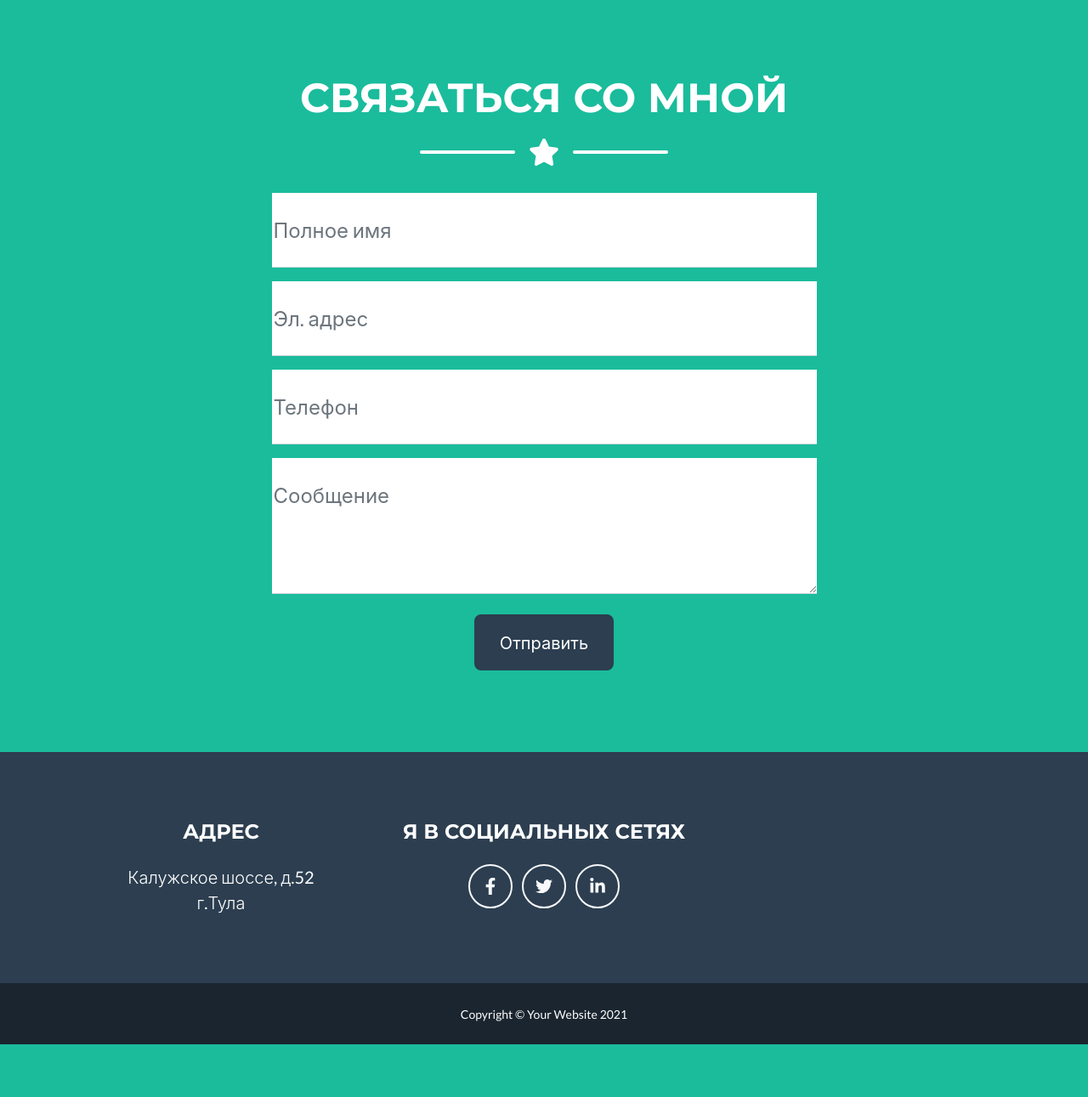
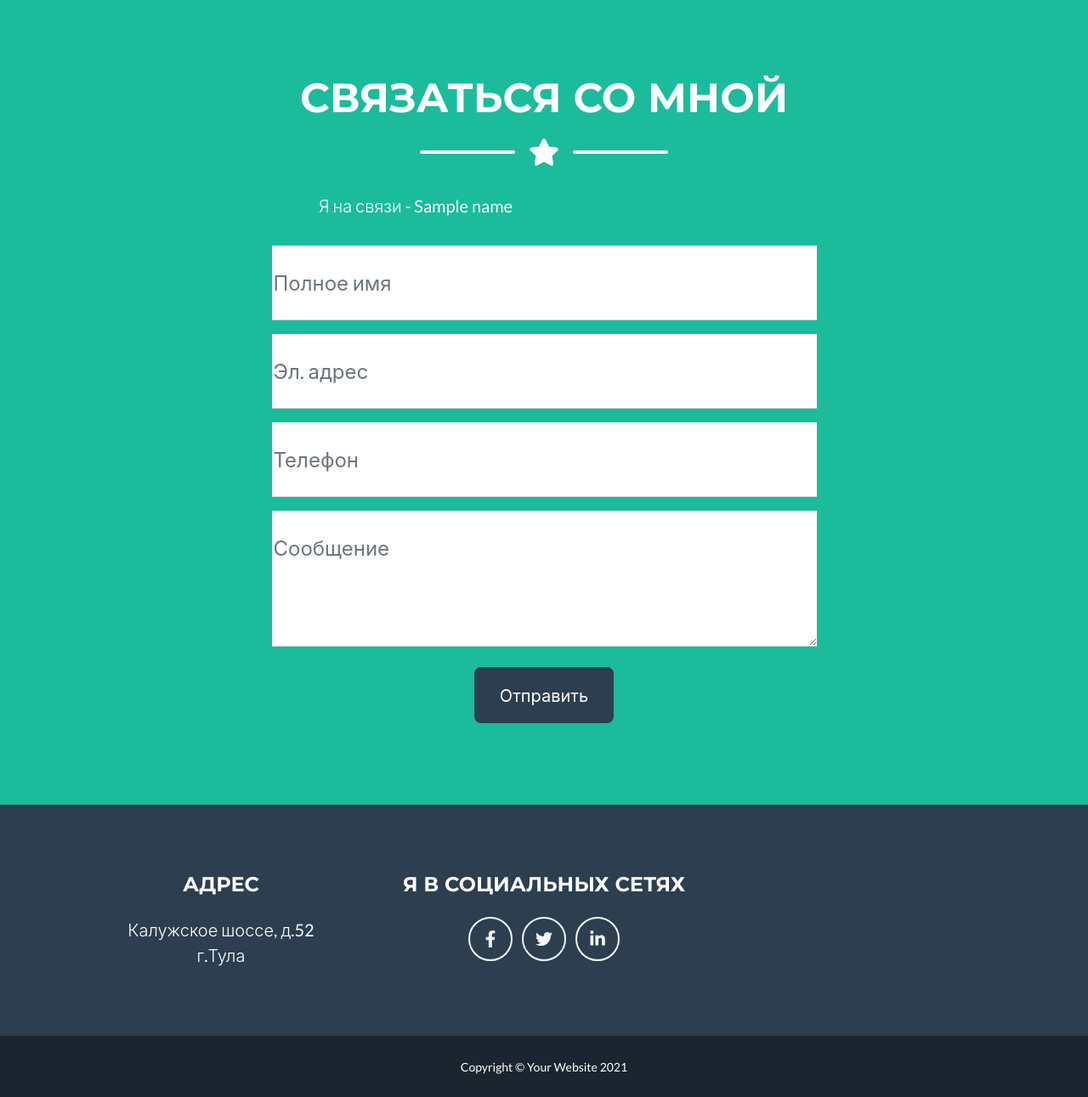
Before and after one commit to SergeiVorobev/EugeniVorobevPortfolio, a Django app: template templates/website/index.html in a window 1280 px wide. Shown: the part 4096-5387 px from the top of the page at 85% size. Before the commit the page ends 5325 px from the top, so only its background shows below. Run offline with Django 3.2, Linux system fonts and the light colour scheme; data comes from the database, SQL or seed files in the repository; both versions use the stored data as it was before the commit; tables that the repository leaves empty hold one stand-in row (values such as "Sample post"); the template is opened without the code that fills it: values that come from a table or form of the project are taken from there, most other values are stand-ins (such as "Sample title", 1, 10 or a date in 2020); some libraries are stand-ins or nearby versions.

Commit message:
15Aug21 Second

```diff
--- a/portfolio/admin.py
+++ b/portfolio/admin.py
@@ -4,4 +4,4 @@ from portfolio import models
 # Register your models here.
 admin.site.register(models.MyApp)
 admin.site.register(models.Certificate)
-admin.site.register(models.Contact)
+# admin.site.register(models.Contact)
--- a/portfolio/models.py
+++ b/portfolio/models.py
@@ -30,11 +30,11 @@ class Certificate(models.Model):
         verbose_name_plural = 'certificates'
         ordering = ['name2']
 
-class Contact(models.Model):
-    name = models.CharField(max_length=200)
-    email = models.EmailField()
-    phone = models.CharField(max_length=50)
-    message = models.TextField()
-
-    def __str__(self):
-        return self.name
+# class Contact(models.Model):
+#     name = models.CharField(max_length=200)
+#     email = models.EmailField()
+#     phone = models.CharField(max_length=50)
+#     message = models.TextField()
+#
+#     def __str__(self):
+#         return self.name
--- a/templates/website/index.html
+++ b/templates/website/index.html
@@ -176,30 +176,36 @@
 {#                        <div class="message">#}
 {#                            <p>До связи, {{ name }}</p>#}
 {#                        </div>#}
+                        <div class="row">
+                            <div class="col-lg-11 ms-auto"><p class="lead">Я на связи - {{ name }}
+{#                                <br> {{ message2 }}#}
+                        </div>
+                        <p></p>
+
                         <form class="" method="post" action="{% url 'base_page' %}">
                             {% csrf_token %}
                             <!-- Name input-->
                             <div class="form-floating mb-3">
-                                <input class="form-control" id="name" type="text" placeholder="Enter your name..." data-sb-validations="required" />
+                                <input class="form-control" name="name" type="text" placeholder="Enter your name..." required />
                                 <label for="name">Полное имя</label>
                                 <div class="invalid-feedback" data-sb-feedback="name:required">Имя необходимо.</div>
                             </div>
                             <!-- Email address input-->
                             <div class="form-floating mb-3">
-                                <input class="form-control" id="email" type="email" placeholder="name@example.com" data-sb-validations="required,email" />
+                                <input class="form-control" name="email" type="email" placeholder="name@example.com" required />
                                 <label for="email">Эл. адрес</label>
                                 <div class="invalid-feedback" data-sb-feedback="email:required">Укажите эл.почту.</div>
                                 <div class="invalid-feedback" data-sb-feedback="email:email">Эл.адрес не верный.</div>
                             </div>
                             <!-- Phone number input-->
                             <div class="form-floating mb-3">
-                                <input class="form-control" id="phone" type="tel" placeholder="(123) 456-7890" data-sb-validations="required" />
+                                <input class="form-control" name="phone" type="tel" placeholder="(123) 456-7890" required />
                                 <label for="phone">Телефон</label>
                                 <div class="invalid-feedback" data-sb-feedback="phone:required">Укажите контакстный телефон.</div>
                             </div>
                             <!-- Message input-->
                             <div class="form-floating mb-3">
-                                <textarea class="form-control" id="message" type="text" placeholder="Enter your message here..." style="height: 10rem" data-sb-validations="required"></textarea>
+                                <textarea class="form-control" name="message" type="text" placeholder="Enter your message here..." style="height: 10rem" required></textarea>
                                 <label for="message">Сообщение</label>
                                 <div class="invalid-feedback" data-sb-feedback="message:required">Введите телефон.</div>
                             </div>
```
Also changed, not shown: EugeniVorobev/settings.py (+9 -0 lines), portfolio/views.py (+31 -17 lines), db.sqlite3.
